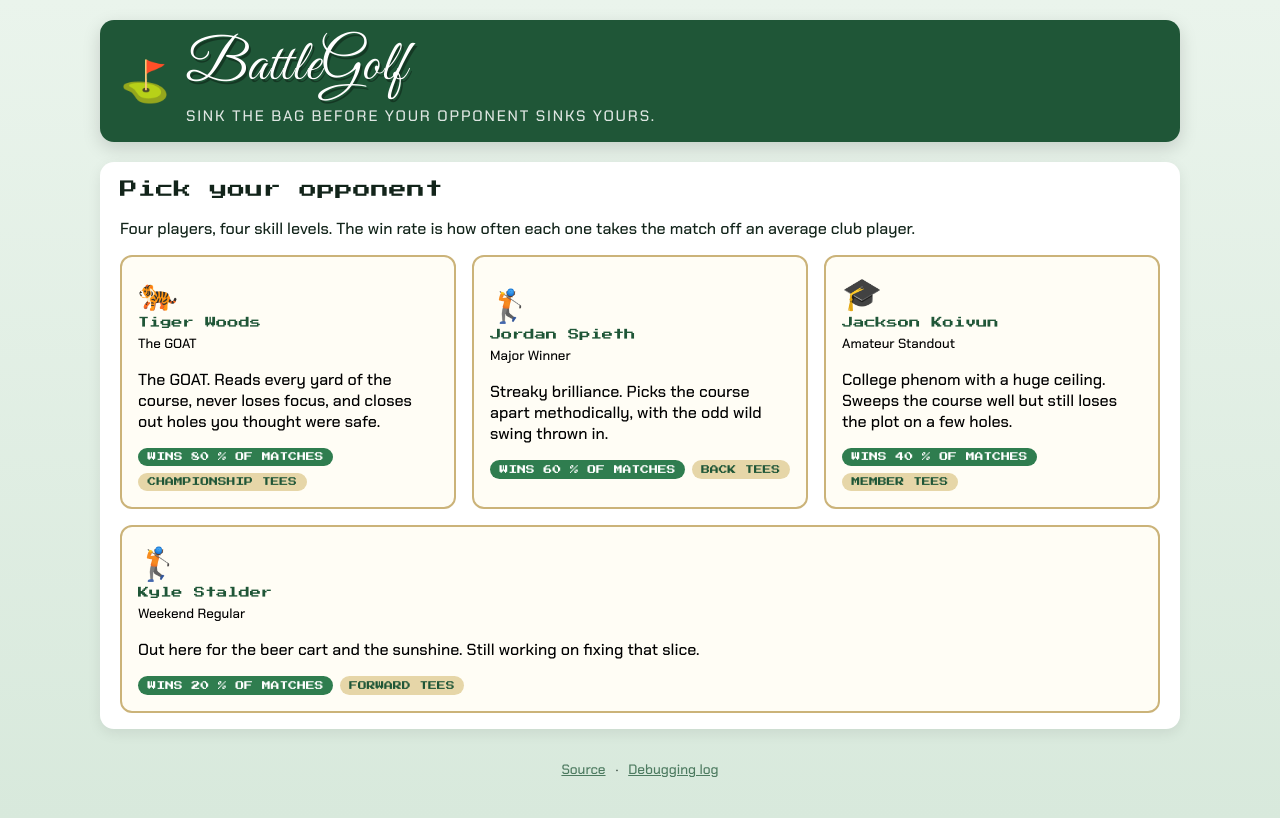
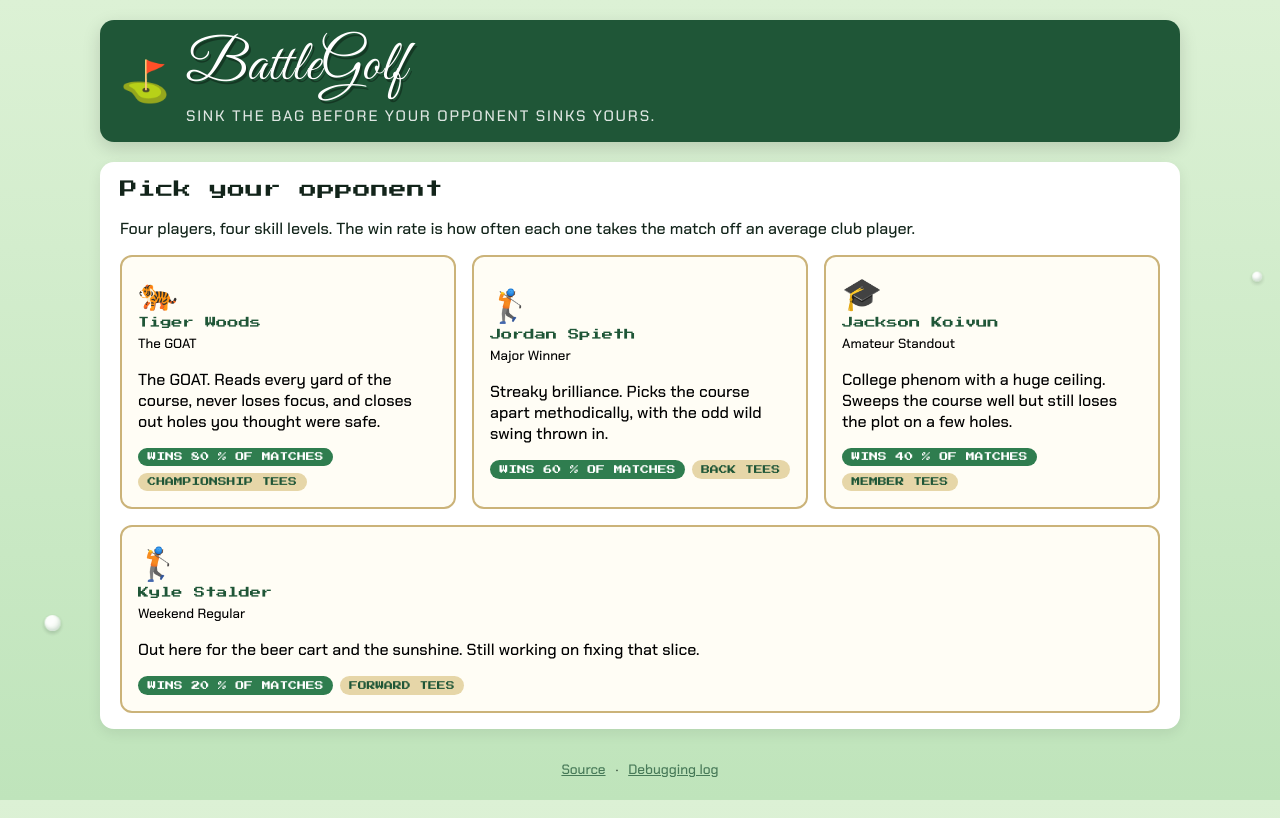
Before and after one commit to dk-cognition/DK-Battleship, an ASP.NET Core app: page / in a window 1280 px wide. Run offline with ASP.NET Core 8, Linux system fonts and the light colour scheme; style sheets or scripts are compiled from the project's sources.

Commit message:
Light green course background with golf balls drifting right to left
Co-Authored-By: dilan.krishnamurthy <dilan.krishnamurthy@cognition.ai>

```diff
--- a/src/DKBattleship.Web/Layout/MainLayout.razor
+++ b/src/DKBattleship.Web/Layout/MainLayout.razor
@@ -1,4 +1,11 @@
 @inherits LayoutComponentBase
+
+<div class="driving-range" aria-hidden="true">
+    @for (var i = 0; i < BallCount; i++)
+    {
+        <span class="ball"></span>
+    }
+</div>
 
 <div class="course">
     <header class="clubhouse">
@@ -19,3 +26,8 @@
         <a href="https://github.com/dk-cognition/DK-Battleship/blob/main/DEBUGGING.md" target="_blank" rel="noopener">Debugging log</a>
     </footer>
 </div>
+
+@code {
+    // One lane each; app.css styles .ball:nth-child(1..10).
+    private const int BallCount = 10;
+}
--- a/src/DKBattleship.Web/wwwroot/css/app.css
+++ b/src/DKBattleship.Web/wwwroot/css/app.css
@@ -5,7 +5,8 @@
     --sand: #e6d6a8;
     --sand-dark: #cbb379;
     --flag: #d13b3b;
-    --sky: #eaf4ec;
+    --sky: #dcf1d5;
+    --sky-deep: #bfe4bb;
     --ink: #12241a;
     --white: #ffffff;
     --arcade: "Press Start 2P", "Courier New", monospace;
@@ -17,9 +18,61 @@ html, body {
     margin: 0;
     padding: 0;
     font-family: var(--body-font);
-    background: linear-gradient(180deg, var(--sky) 0%, #d8e9dc 100%);
+    background: linear-gradient(180deg, var(--sky) 0%, var(--sky-deep) 100%);
+    background-attachment: fixed;
     color: var(--ink);
     min-height: 100%;
+}
+
+.driving-range {
+    position: fixed;
+    inset: 0;
+    overflow: hidden;
+    pointer-events: none;
+    z-index: 0;
+}
+
+.driving-range .ball {
+    position: absolute;
+    top: var(--lane);
+    left: 100%;
+    width: var(--size);
+    height: var(--size);
+    border-radius: 50%;
+    background:
+        radial-gradient(circle at 30% 26%, #ffffff 0 30%, rgba(255, 255, 255, 0) 55%),
+        radial-gradient(circle at 62% 68%, #f6faf5 0 55%, #c2d4c2 100%);
+    box-shadow: 0 2px 4px rgba(18, 36, 26, .22), inset -1px -2px 3px rgba(31, 86, 55, .18);
+    opacity: .95;
+    animation: drift-left var(--drift) linear var(--delay) infinite;
+}
+
+@keyframes drift-left {
+    from {
+        transform: translate3d(0, 0, 0);
+    }
+
+    to {
+        transform: translate3d(calc(-100vw - var(--size) * 2), -18px, 0);
+    }
+}
+
+.driving-range .ball:nth-child(1)  { --lane: 12%; --size: 12px; --drift: 26s; --delay: -3s; }
+.driving-range .ball:nth-child(2)  { --lane: 27%; --size: 18px; --drift: 34s; --delay: -12s; }
+.driving-range .ball:nth-child(3)  { --lane: 41%; --size: 14px; --drift: 22s; --delay: -7s; }
+.driving-range .ball:nth-child(4)  { --lane: 55%; --size: 20px; --drift: 40s; --delay: -20s; }
+.driving-range .ball:nth-child(5)  { --lane: 68%; --size: 13px; --drift: 30s; --delay: -1s; }
+.driving-range .ball:nth-child(6)  { --lane: 79%; --size: 16px; --drift: 24s; --delay: -16s; }
+.driving-range .ball:nth-child(7)  { --lane: 90%; --size: 11px; --drift: 36s; --delay: -9s; }
+.driving-range .ball:nth-child(8)  { --lane: 5%;  --size: 15px; --drift: 44s; --delay: -28s; }
+.driving-range .ball:nth-child(9)  { --lane: 34%; --size: 10px; --drift: 28s; --delay: -22s; }
+.driving-range .ball:nth-child(10) { --lane: 61%; --size: 12px; --drift: 32s; --delay: -34s; }
+
+@media (prefers-reduced-motion: reduce) {
+    .driving-range .ball {
+        animation: none;
+        left: var(--lane);
+    }
 }
 
 h1, h2, h3 {
@@ -51,6 +104,8 @@ a {
 }
 
 .course {
+    position: relative;
+    z-index: 1;
     max-width: 1080px;
     margin: 0 auto;
     padding: 1.25rem 1rem 2.5rem;
```
